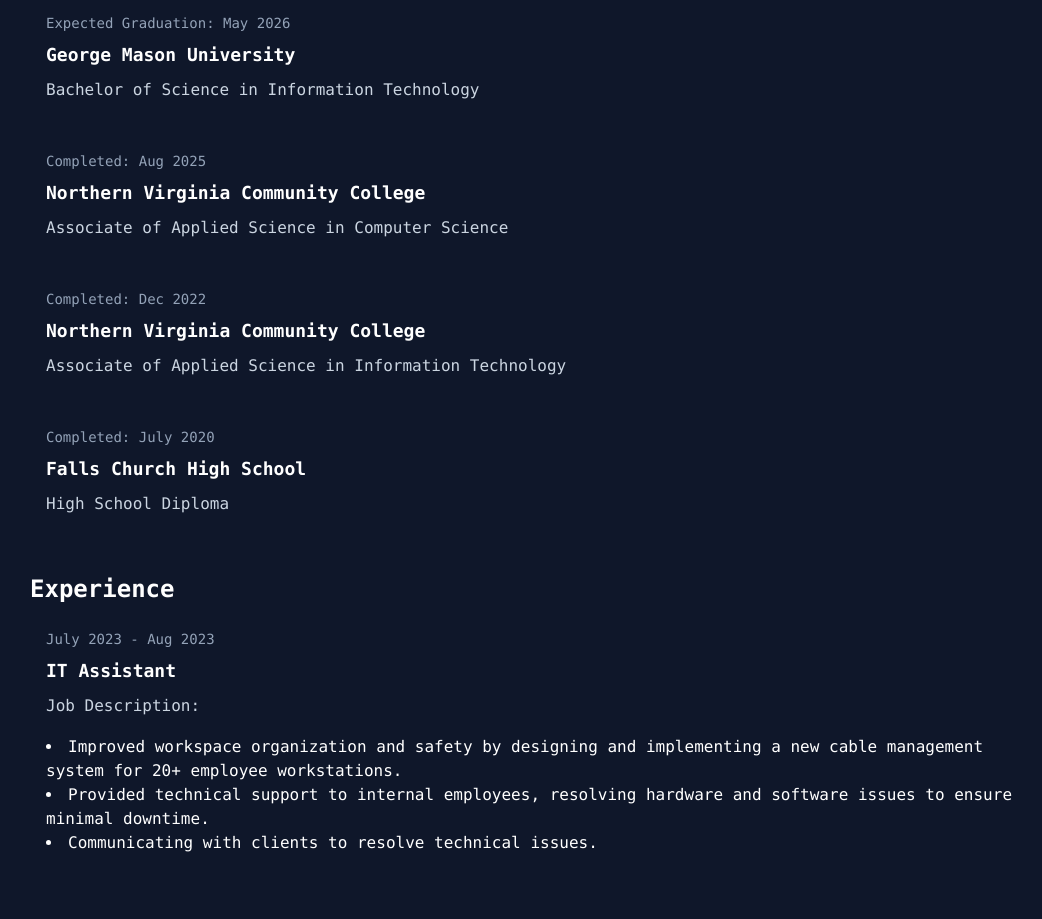
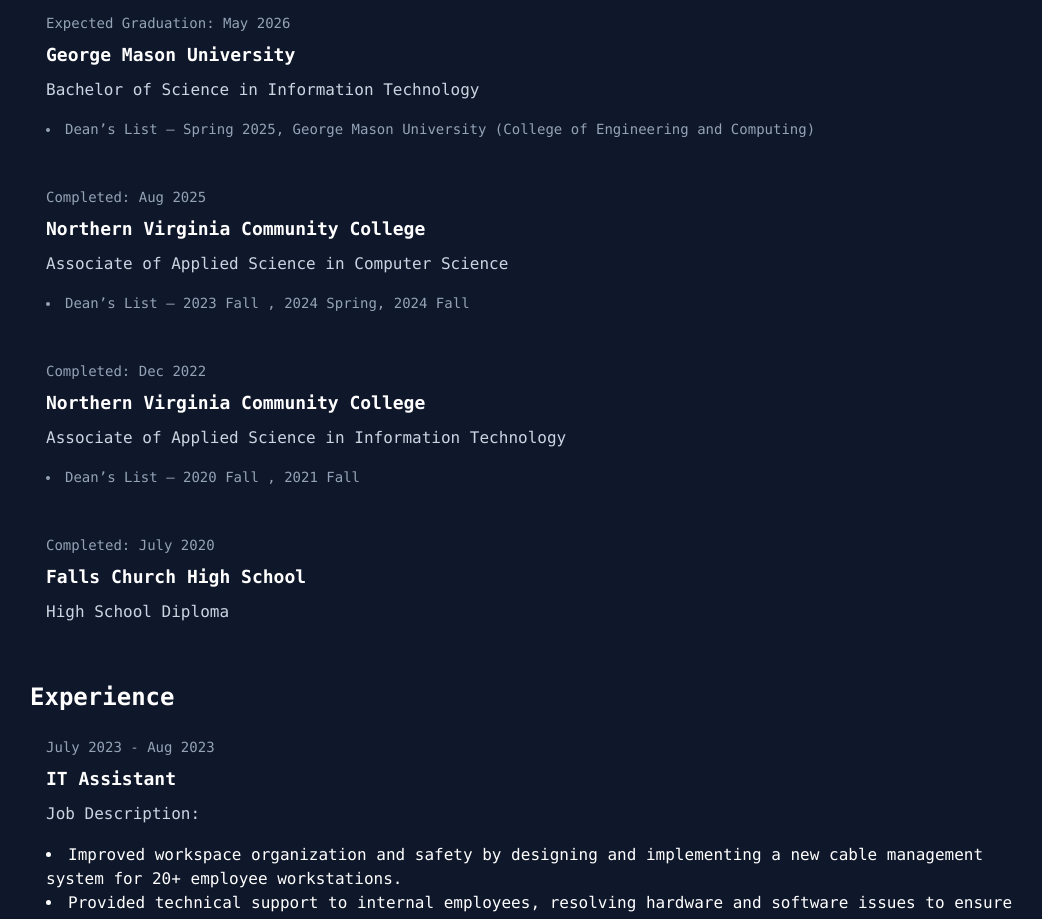
Before and after one commit to JasonPham02/jasonpham-portfolio, a website: page index.html in a window 1280 px wide. Shown: the part 3025-3944 px from the top of the page, without its empty margins (106-1148 px from the left). Drawn offline with nearby package versions, Linux system fonts and the light colour scheme.

Commit message:
Adjust Education section

```diff
--- a/index.html
+++ b/index.html
@@ -230,6 +230,9 @@
                     <p class="body-text mb-4">
                         Bachelor of Science in Information Technology
                     </p>
+                    <ul class="meta-text list-disc list-inside">
+                        <li>Dean’s List – Spring 2025, George Mason University (College of Engineering and Computing)</li>
+                    </ul>
                 </div>
 
                 <div class="mb-12">
@@ -238,6 +241,10 @@
                     <p class="body-text mb-4">
                         Associate of Applied Science in Computer Science
                     </p>
+
+                     <ul class="meta-text list-disc list-inside">
+                        <li>Dean’s List – 2023 Fall , 2024 Spring, 2024 Fall</li>
+                    </ul>
                 </div>
 
 
@@ -247,6 +254,10 @@
                     <p class="body-text mb-4">
                         Associate of Applied Science in Information Technology
                     </p>
+
+                     <ul class="meta-text list-disc list-inside">
+                        <li>Dean’s List – 2020 Fall , 2021 Fall</li>
+                    </ul>
                 </div>
 
 
```
